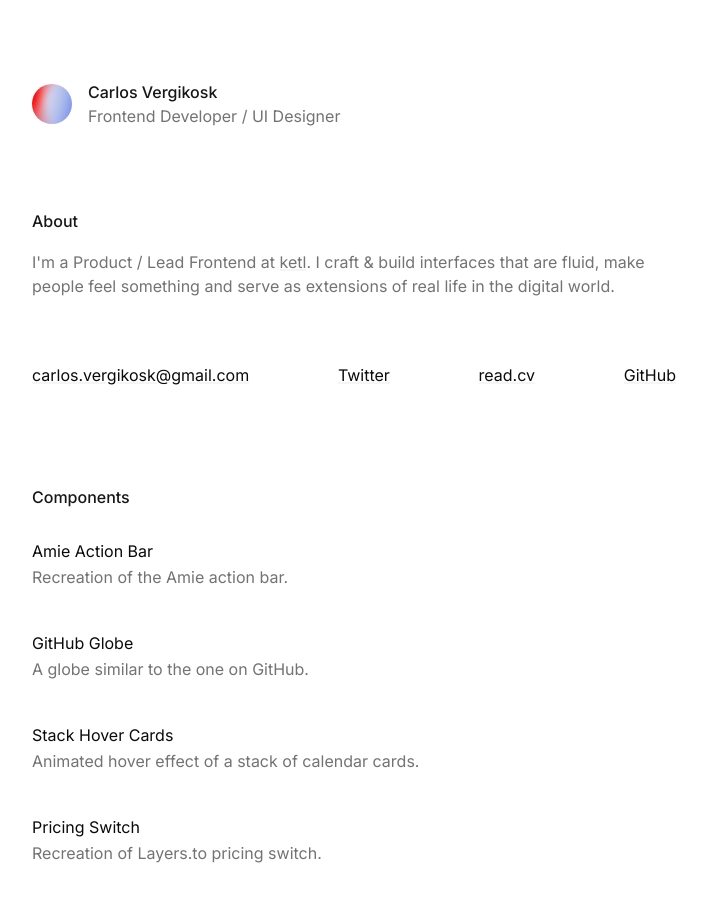
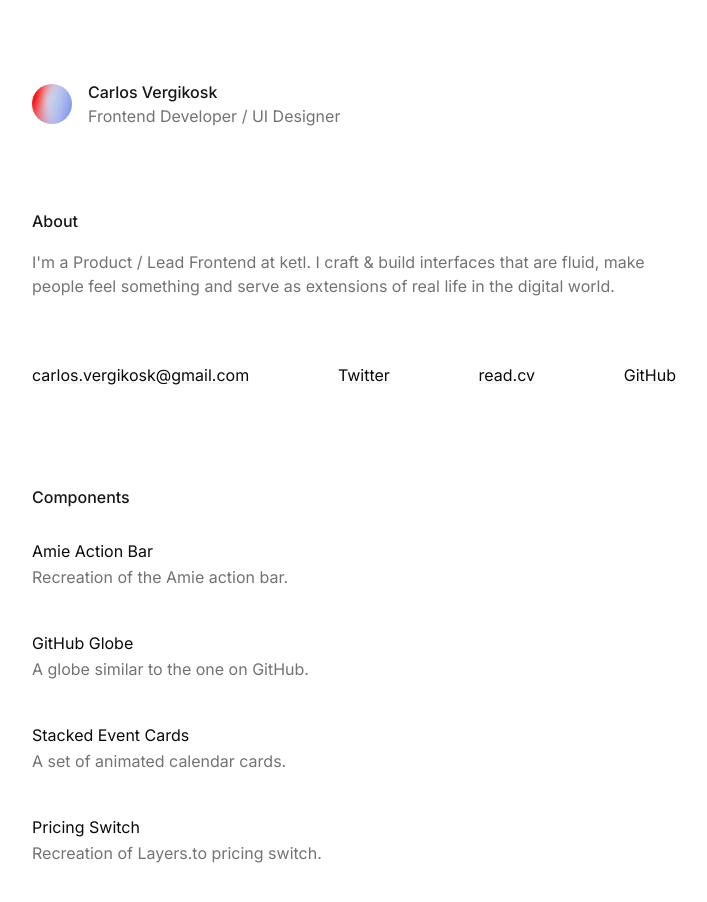
Before and after one commit to CarlosVergikosk/portofolio, a Next.js app: page / in a window 1280 px wide. Shown: the top 902 px of the page, without its empty margins (286-993 px from the left). Built offline with nearby package versions, Linux system fonts and the light colour scheme.

Commit message:
Update UI components in search bar

```diff
--- a/app/page.tsx
+++ b/app/page.tsx
@@ -94,10 +94,10 @@ export default function Home() {
               className="group -mx-4 flex flex-col rounded-xl px-4 py-3 no-underline hover:bg-muted/30"
             >
               <span className="flex items-center font-normal">
-                Stack Hover Cards
+                Stacked Event Cards
               </span>
               <span className="text-muted-foreground">
-                Animated hover effect of a stack of calendar cards.
+                A set of animated calendar cards.
               </span>
             </a>
             <a
--- a/app/playground/pricing-switch/components/PricingAnimated.tsx
+++ b/app/playground/pricing-switch/components/PricingAnimated.tsx
@@ -11,7 +11,7 @@ export default function PricingAnimated(): JSX.Element {
   return (
     <motion.div className="overflow-hidden flex flex-col items-center">
       <div
-        className="flex items-center z-10 bg-primary-foreground justify-center gap-3 border border-solid border-muted-foreground/15 rounded-full cursor-pointer select-none p-3 px-4 overflow-hidden"
+        className="flex items-center z-10 bg-primary-foreground justify-center gap-3 border border-solid border-muted-foreground/15 rounded-full cursor-pointer select-none p-3 sm:px-4 overflow-hidden"
         onClick={() => {
           setYearly((prev) => !prev);
         }}
--- a/app/playground/stack-hover-effect/page.tsx
+++ b/app/playground/stack-hover-effect/page.tsx
@@ -2,9 +2,6 @@
 
 import CardViewSwitcher from "@/app/playground/stack-hover-effect/components/CardViewSwitcher";
 import Header from "@/components/header";
-import { cn } from "@/lib/utils";
-
-const size = "h-44 w-36 sm:h-60 sm:w-52";
 
 export default function StackHoverEffect() {
   return (
@@ -12,7 +9,7 @@ export default function StackHoverEffect() {
       <Header />
       <main className="mx-auto flex w-full flex-col items-center justify-center leading-relaxed">
         <div className="mb-3 w-full items-center justify-center font-medium leading-loose">
-          Stack Hover Effect
+          Stacked Event Cards
         </div>
         <p className="w-full text-muted-foreground">
           I recently viewed a couple of stacked-cards on&nbsp;
```
